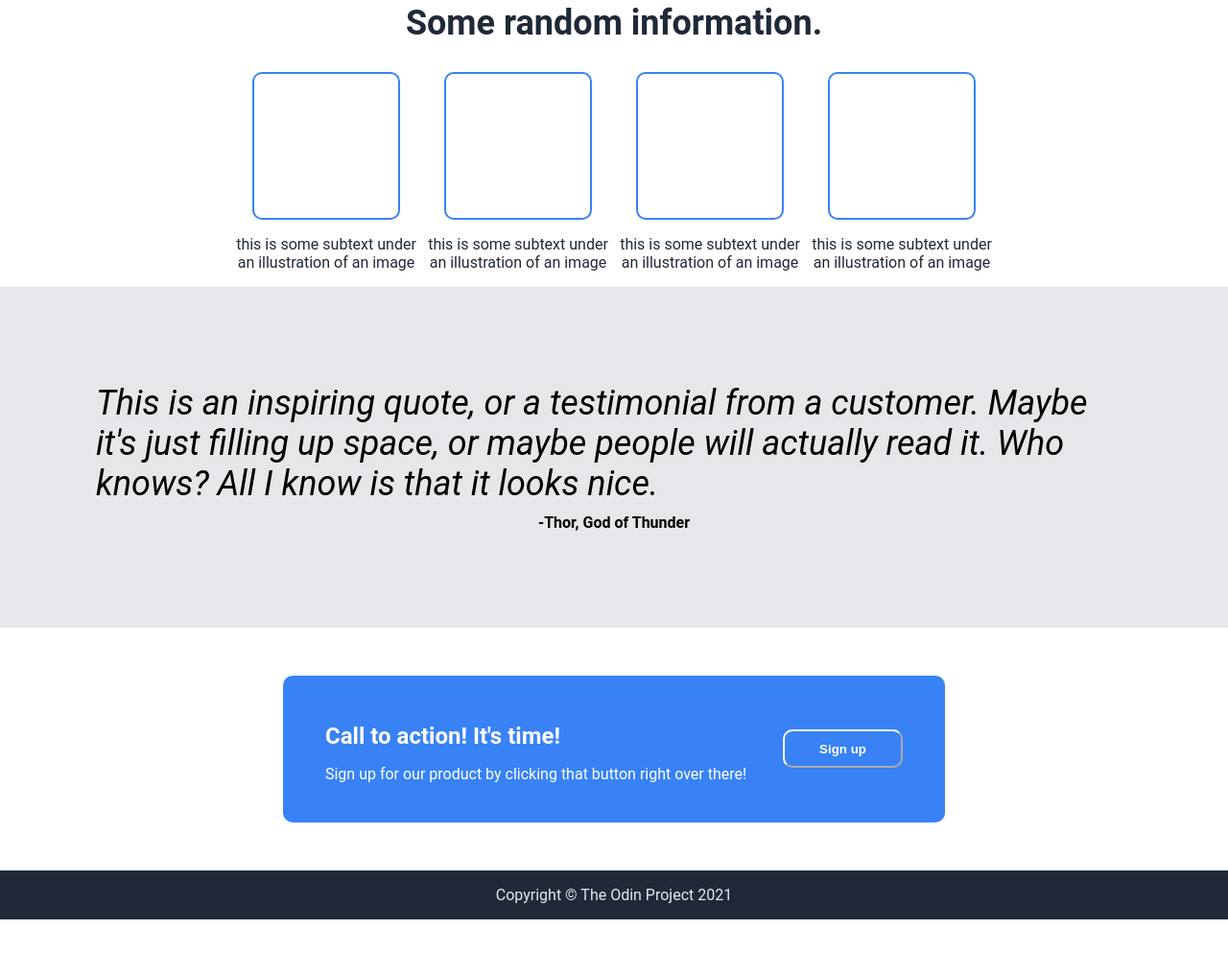
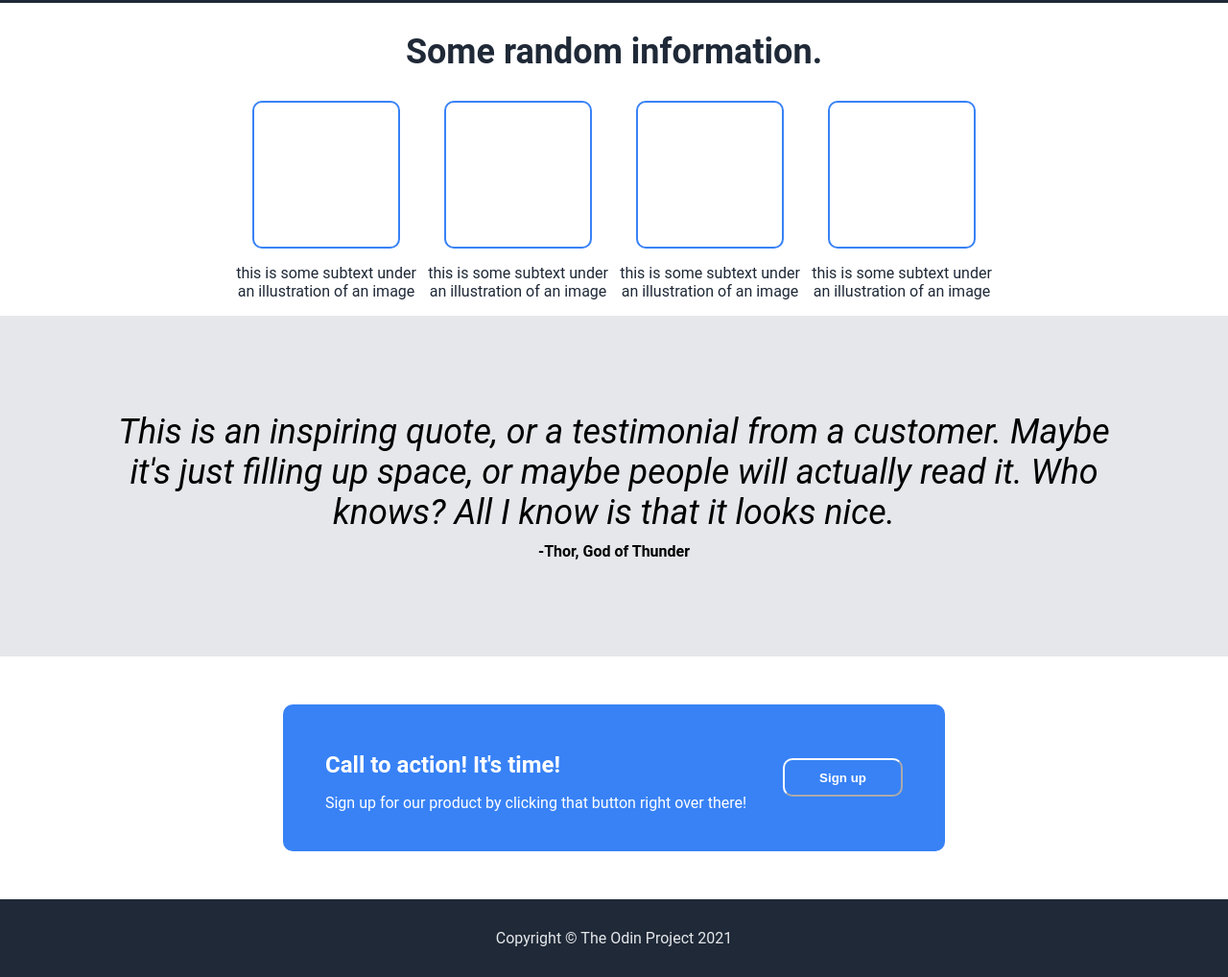
Before and after one commit to RPapagiannis/odin-landing-page, a plain HTML site: page index.html in a window 1280 px wide. Shown: the part 567-1585 px from the top of the page at 96% size. Before the commit the page ends 1525 px from the top, so only its background shows below. Drawn offline with Linux system fonts and the light colour scheme.

Commit message:
Center quote

```diff
--- a/styles.css
+++ b/styles.css
@@ -14,6 +14,7 @@ body {
     display: flex;
     justify-content: space-around;
     align-items: center;
+    padding: 15px;
 }
 
 .header-logo {
@@ -112,11 +113,13 @@ body {
 .quote {
     font-size: 36px;
     font-style: italic;
+    text-align: center;
 }
 
 .author {
     font-weight: bold;
     align-content: flex-end;
+    text-align: center;
 }
 
 .CTA {
```
